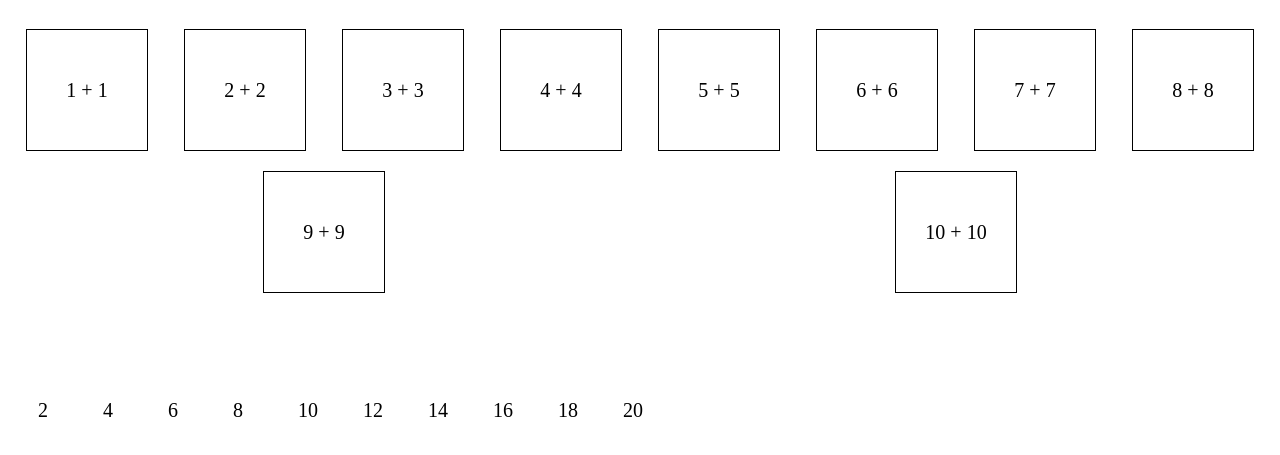
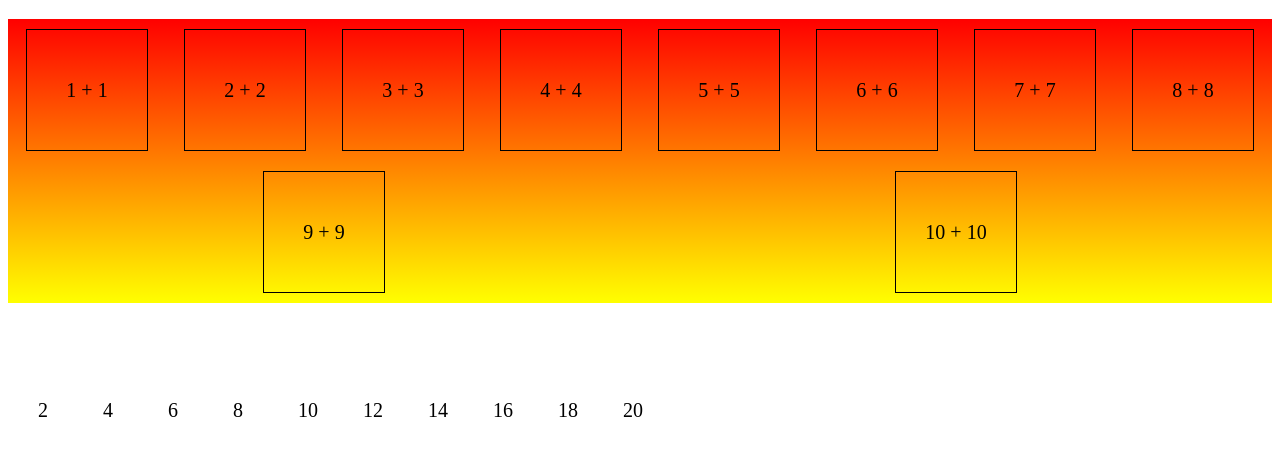
Before and after one commit to eminemss/game, a plain HTML site: page index.html in a window 1280 px wide. Shown: the part 61-516 px from the top of the page. Drawn offline with Linux system fonts and the light colour scheme.

Commit message:
index.html

```diff
--- a/index.html
+++ b/index.html
@@ -3,6 +3,7 @@
 <head>
 <style>
 #container {
+background-image: linear-gradient(red, yellow);
 display: flex;
 flex-wrap: wrap;
 justify-content: space-around;
```
